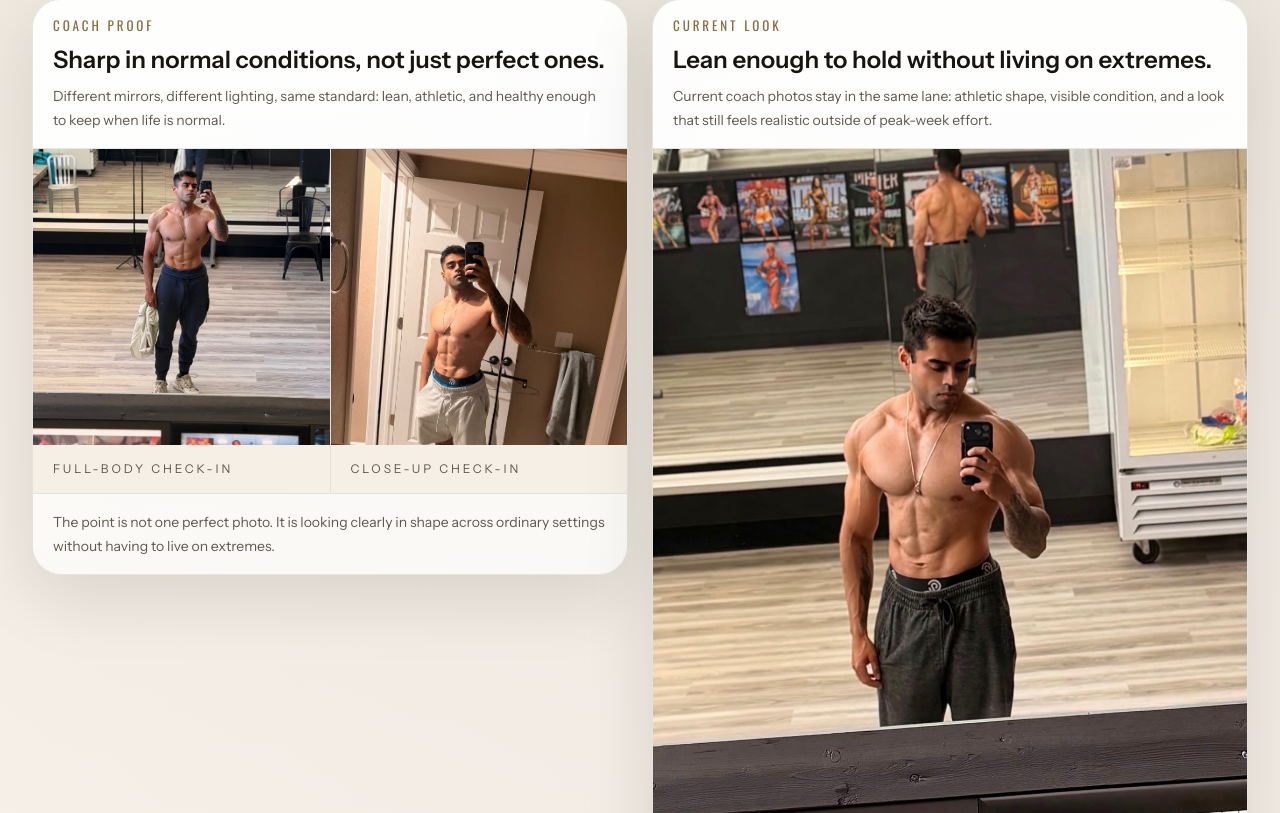
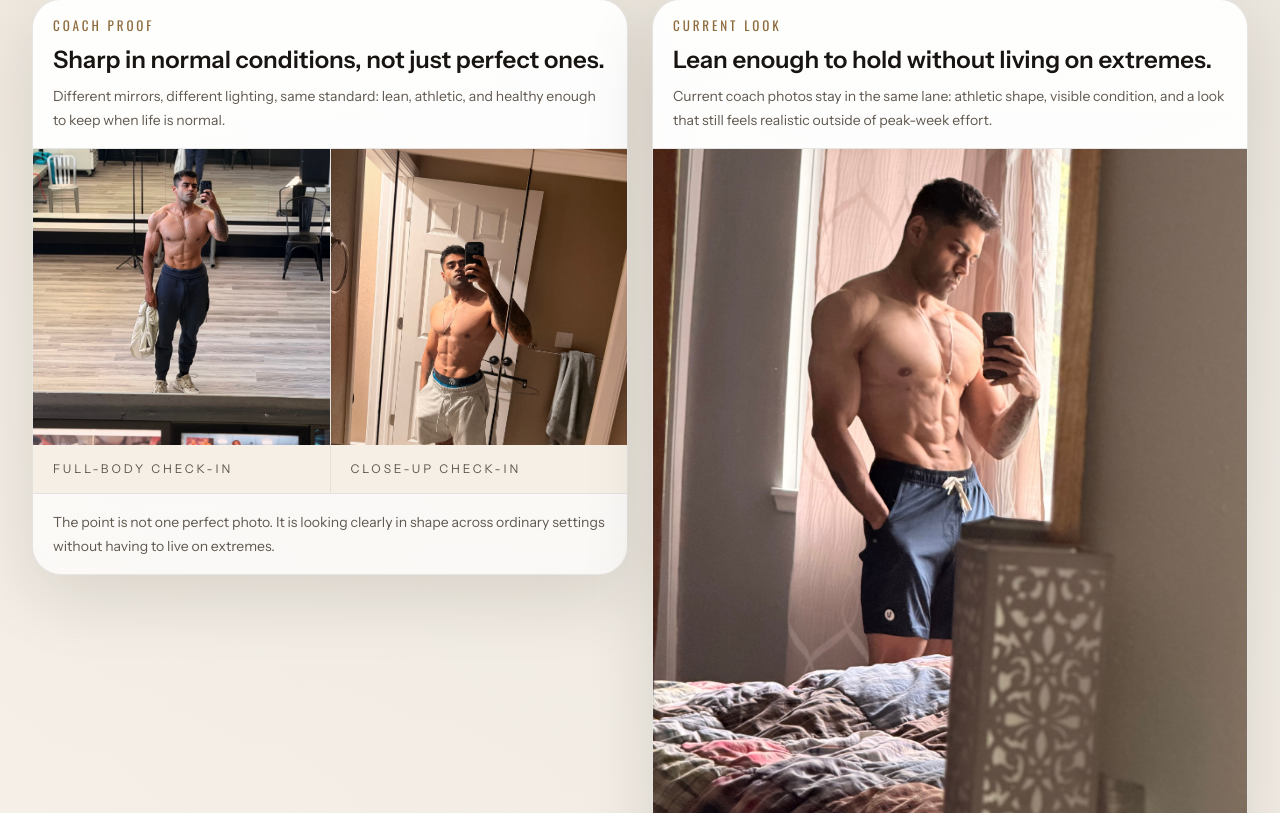
Before and after one commit to aseth93/twigthetics, a Next.js app: page / in a window 1280 px wide. Shown: the part 2027-2840 px from the top of the page. Built offline with nearby package versions, Linux system fonts and the light colour scheme; no server answers.

Commit message:
Use D93 coach image

```diff
--- a/src/content/site-config.ts
+++ b/src/content/site-config.ts
@@ -34,8 +34,8 @@ export const siteConfig: SiteConfig = {
       { value: "Adaptable", label: "built for real life" },
     ],
     portrait: {
-      src: "/images/coach/coach-window-selfie.jpg",
-      alt: "Close-up mirror selfie portrait of Abe Seth.",
+      src: "/images/coach/coach-d93-checkin.jpg",
+      alt: "Abe Seth in a lean mirror check-in photo near a window.",
     },
     heroImage: {
       src: "/images/coach/coach-gym-mirror.jpg",
@@ -146,8 +146,8 @@ export const siteConfig: SiteConfig = {
       result:
         "This is the standard the coaching is built around: sharp, healthy, and repeatable.",
       image: {
-        src: "/images/coach/coach-gym-mirror.jpg",
-        alt: "Abe Seth in a gym mirror photo showing a lean athletic physique.",
+        src: "/images/coach/coach-d93-checkin.jpg",
+        alt: "Abe Seth in a lean mirror check-in photo showing an athletic physique.",
       },
     },
   ],
--- a/src/lib/portal/mock-data.ts
+++ b/src/lib/portal/mock-data.ts
@@ -17,7 +17,7 @@ export const demoCoachProfile: PortalProfile = {
   fullName: "Abe Seth",
   email: "coach@twigthetics.com",
   instagramHandle: "@twigthetics",
-  avatarUrl: "/images/coach/coach-window-selfie.jpg",
+  avatarUrl: "/images/coach/coach-d93-checkin.jpg",
   joinedAt: "2026-01-05T12:00:00.000Z",
 };
 
```
Also changed, not shown: public/images/coach/coach-d93-checkin.jpg (added).
